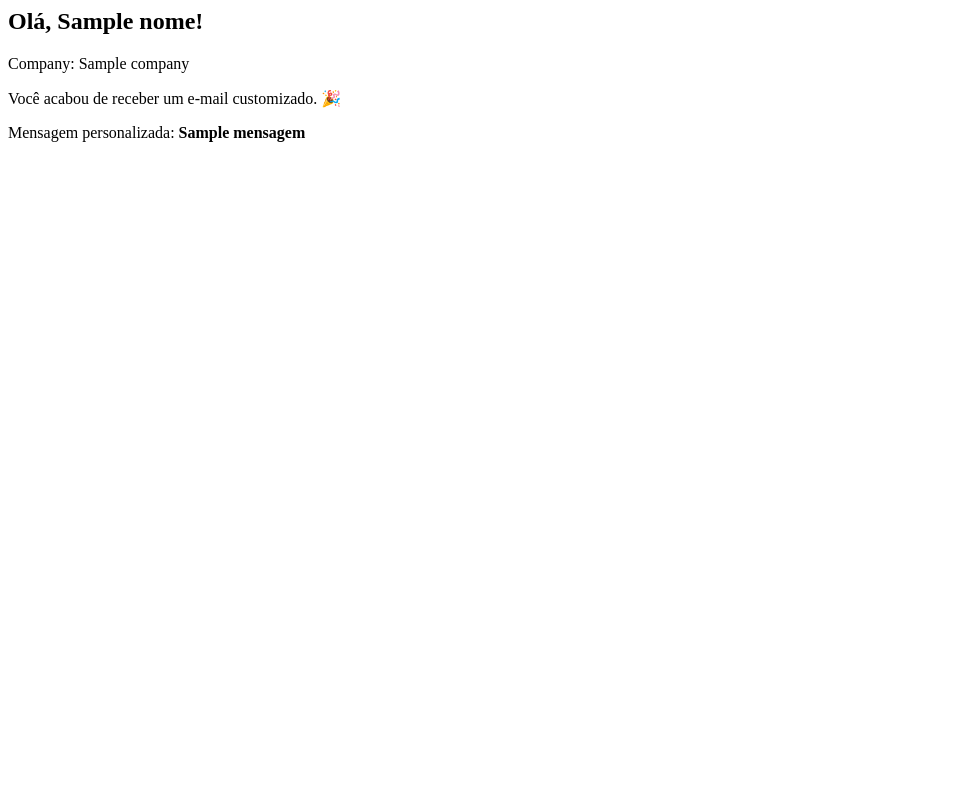
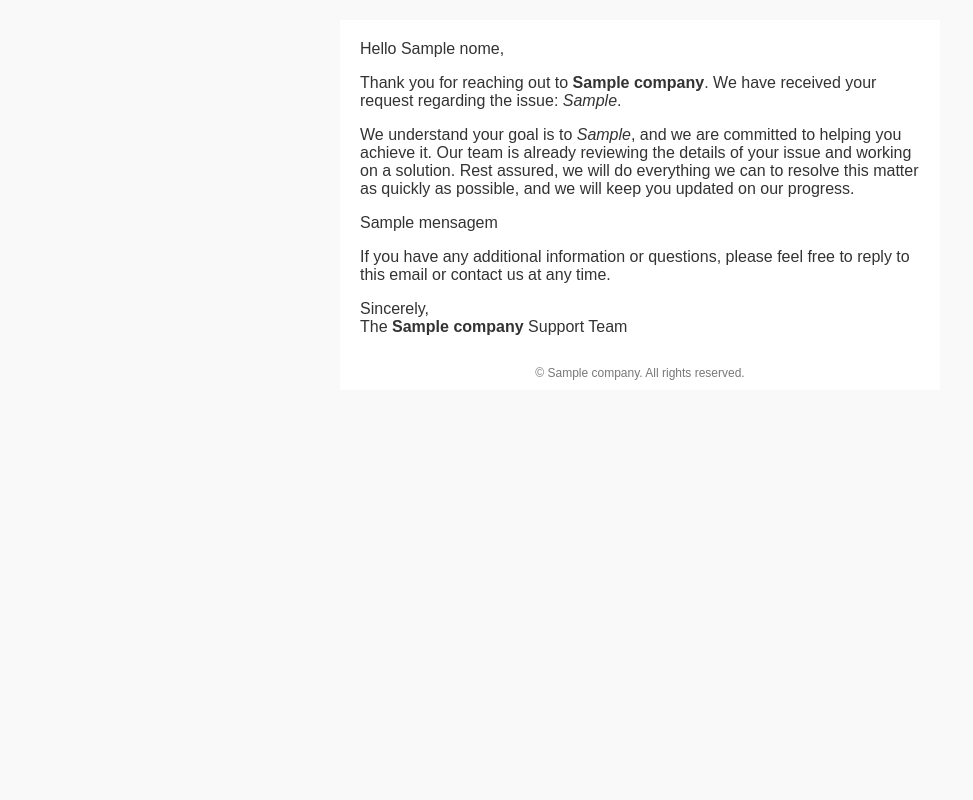
Before and after one commit to glaucomp/email-server, a Node server app: template templates/email.hbs in a window 1280 px wide. Shown: the whole page, without its empty margins (0-973 px from the left). Run offline with Node 20, Linux system fonts and the light colour scheme; the template is opened without the code that fills it: most values are stand-ins (such as "Sample title", 1, 10 or a date in 2020); some libraries are stand-ins or nearby versions.

Commit message:
email template

```diff
--- a/templates/email.hbs
+++ b/templates/email.hbs
@@ -1,4 +1,71 @@
-<h2>Olá, {{nome}}!</h2>
-<p>Company: {{company}}</p>
-<p>Você acabou de receber um e-mail customizado. 🎉</p>
-<p>Mensagem personalizada: <b>{{mensagem}}</b></p>
+<html lang="en">
+  <head>
+    <meta charset="UTF-8" />
+    <meta name="viewport" content="width=device-width, initial-scale=1.0" />
+    <meta http-equiv="X-UA-Compatible" content="IE=edge" />
+    <title>Issue Submission Received</title>
+    <style type="text/css">
+      /* Ensure consistent styling across email clients */ body { margin: 0;
+      padding: 0; background-color: #f9f9f9; font-family: Arial, sans-serif;
+      color: #333333; } table { border-collapse: collapse; } /* Container
+      centered with fixed width for desktop, full width on mobile */ .container
+      { width: 100%; max-width: 600px; margin: 0 auto; background-color:
+      #ffffff; } /* Content cell padding */ .content { padding: 20px; } /*
+      Footer styling */ .footer { font-size: 12px; color: #777777; text-align:
+      center; padding: 10px 20px; } /* Responsive adjustment: reduce padding on
+      small screens */ @media only screen and (max-width: 600px) { .content {
+      padding: 10px !important; } }
+    </style>
+  </head>
+  <body>
+    <!-- Outer table to center the email and apply background -->
+    <table width="100%" cellpadding="0" cellspacing="0">
+      <tr>
+        <td align="center" style="padding: 20px 0; background-color: #f9f9f9;">
+          <!-- Inner container table for fixed-width content area -->
+          <table
+            class="container"
+            width="600"
+            cellpadding="0"
+            cellspacing="0"
+            style="background-color: #ffffff;"
+          >
+            <!-- Email Body -->
+            <tr>
+              <td class="content" style="padding: 20px;">
+                <p>Hello {{nome}},</p>
+                <p>Thank you for reaching out to
+                  <strong>{{company}}</strong>. We have received your request
+                  regarding the issue:
+                  <em>{{custumer_issue}}</em>.</p>
+                <p>We understand your goal is to
+                  <em>{{user_goals}}</em>, and we are committed to helping you
+                  achieve it. Our team is already reviewing the details of your
+                  issue and working on a solution. Rest assured, we will do
+                  everything we can to resolve this matter as quickly as
+                  possible, and we will keep you updated on our progress.</p>
+                <p>{{mensagem}}</p>
+                <p>If you have any additional information or questions, please
+                  feel free to reply to this email or contact us at any time.</p>
+                <p>Sincerely,<br />
+                  The
+                  <strong>{{company}}</strong>
+                  Support Team</p>
+              </td>
+            </tr>
+            <!-- Footer -->
+            <tr>
+              <td
+                class="footer"
+                style="font-size: 12px; color: #777777; text-align: center; padding: 10px 20px;"
+              >
+                &copy;
+                {{company}}. All rights reserved.
+              </td>
+            </tr>
+          </table>
+        </td>
+      </tr>
+    </table>
+  </body>
+</html>
```
